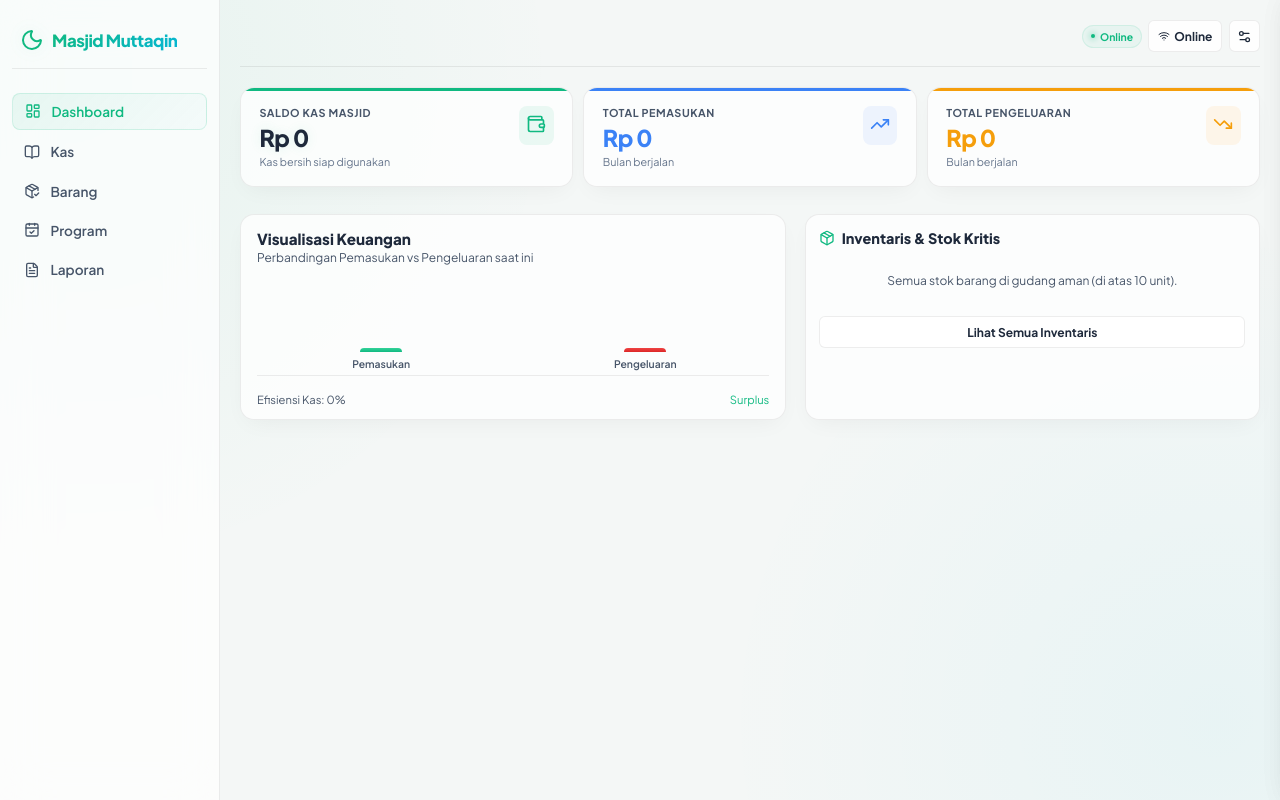
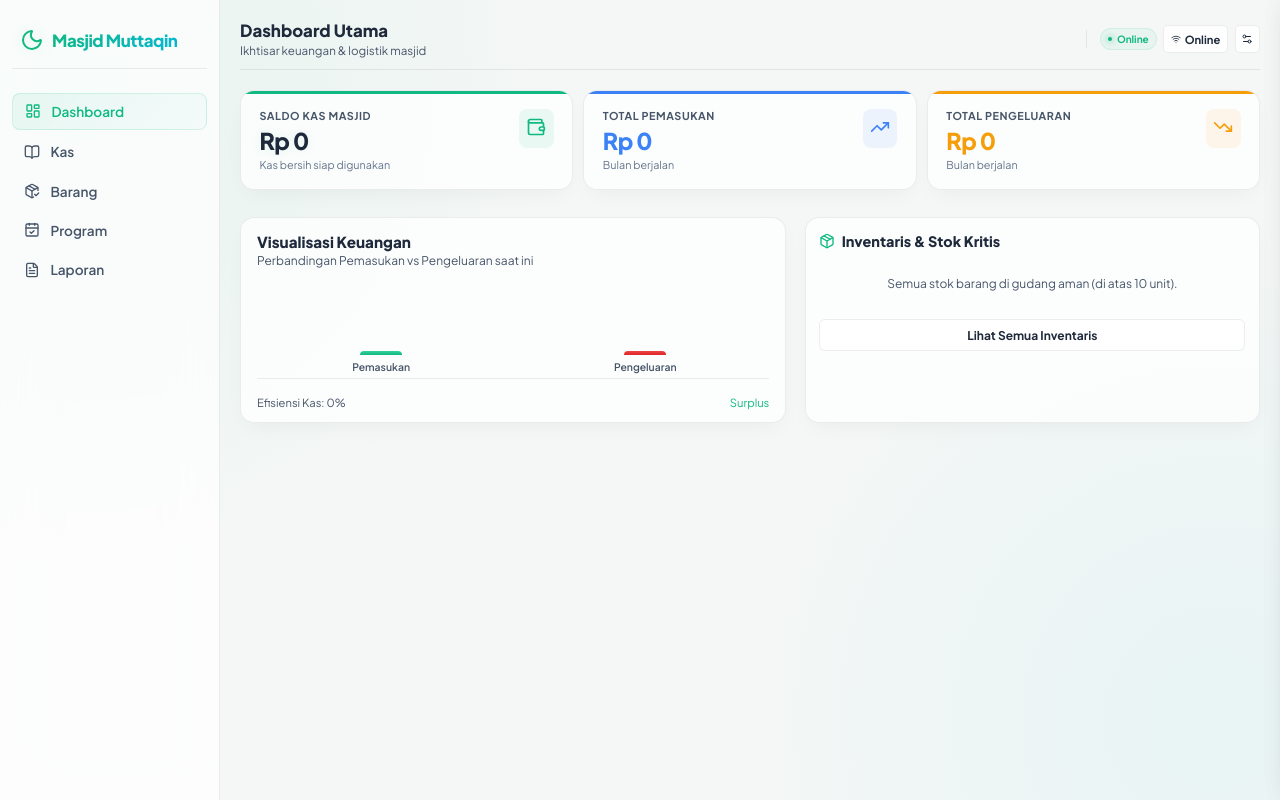
Before and after one commit to rasyiqi-code/Mesjid-Digital, a React (Vite) app: page / in a window 1280 px wide. Built offline with nearby package versions, Linux system fonts and the light colour scheme.

Commit message:
UI: Satukan header sekunder (judul, deskripsi, tombol aksi drawer) Kas & Barang ke dalam Navbar utama

```diff
--- a/src/App.tsx
+++ b/src/App.tsx
@@ -34,7 +34,6 @@ import type {
 } from './utils/storage';
 import {
   LayoutDashboard,
-  PlusCircle,
   FileText,
   Info,
   CheckCircle2,
@@ -392,6 +391,8 @@ function App() {
           activeTab={activeTab}
           barangSubTab={barangSubTab}
           setBarangSubTab={setBarangSubTab}
+          onOpenCashDrawer={() => setIsCashDrawerOpen(true)}
+          onOpenInventoryDrawer={() => setIsInventoryDrawerOpen(true)}
         />
 
         <main style={{ minHeight: '60vh' }} className="animate-in-fade">
@@ -412,66 +413,20 @@ function App() {
           )}
 
           {activeTab === 'kas' && (
-            <div style={{ display: 'flex', flexDirection: 'column', gap: '0.85rem' }}>
-              {/* Header Buku Kas & Tombol Tambah Aksi */}
-              <div className="glass-card flex-mobile-col" style={{ padding: '0.75rem 1rem' }}>
-                <div>
-                  <h3 style={{ fontSize: '1rem', fontWeight: 800 }}>Buku Jurnal Kas Masjid</h3>
-                  <p style={{ fontSize: '0.725rem', color: 'var(--text-secondary)', marginTop: '0.15rem' }}>
-                    Daftar pemasukan dan pengeluaran keuangan real-time
-                  </p>
-                </div>
-                <button
-                  onClick={() => setIsCashDrawerOpen(true)}
-                  className="btn btn-primary"
-                  style={{ gap: '0.35rem', padding: '0.45rem 0.85rem', fontSize: '0.8rem', minHeight: '34px', borderRadius: '6px' }}
-                >
-                  <PlusCircle size={15} />
-                  Tambah Transaksi
-                </button>
-              </div>
-
-              <div className="glass-card" style={{ textAlign: 'left' }}>
-                <CashHistory
-                  cashTransactions={cashHistory}
-                  onDelete={handleDeleteCash}
-                  onViewImage={(url) => setActiveModalImage(url)}
-                />
-              </div>
+            <div className="glass-card animate-in-fade" style={{ textAlign: 'left' }}>
+              <CashHistory
+                cashTransactions={cashHistory}
+                onDelete={handleDeleteCash}
+                onViewImage={(url) => setActiveModalImage(url)}
+              />
             </div>
           )}
 
           {activeTab === 'catat_barang' && (
             <div style={{ display: 'flex', flexDirection: 'column', gap: '0.85rem' }}>
-              {/* Header Halaman Barang & Pilihan Sub-Tab */}
-              <div className="glass-card flex-mobile-col" style={{ padding: '0.75rem 1rem', justifyContent: 'space-between', alignItems: 'center' }}>
-                <div style={{ display: 'flex', flexWrap: 'wrap', justifyContent: 'space-between', alignItems: 'center', width: '100%', gap: '0.85rem' }}>
-                  <div>
-                    <h3 style={{ fontSize: '1rem', fontWeight: 800 }}>Inventaris & Logistik Gudang</h3>
-                    <p style={{ fontSize: '0.725rem', color: 'var(--text-secondary)', marginTop: '0.15rem' }}>
-                      Kelola persediaan barang dan mutasi logistik masjid
-                    </p>
-                  </div>
-
-                  <div style={{ display: 'flex', alignItems: 'center', gap: '0.65rem' }}>
-                    {/* Tombol Catat Mutasi (Hanya muncul jika sub-tab Mutasi aktif) */}
-                    {barangSubTab === 'catat' && (
-                      <button
-                        onClick={() => setIsInventoryDrawerOpen(true)}
-                        className="btn btn-primary"
-                        style={{ gap: '0.35rem', padding: '0.45rem 0.85rem', fontSize: '0.8rem', minHeight: '34px', borderRadius: '6px' }}
-                      >
-                        <PlusCircle size={15} />
-                        Catat Mutasi
-                      </button>
-                    )}
-                  </div>
-                </div>
-              </div>
-
               {/* Sub-tab Mutasi: Riwayat mutasi barang saja */}
               {barangSubTab === 'catat' && (
-                <div className="glass-card">
+                <div className="glass-card animate-in-fade">
                   <InventoryHistory
                     transactions={invHistory}
                     onDelete={handleDeleteInventory}
--- a/src/components/Navbar.tsx
+++ b/src/components/Navbar.tsx
@@ -1,5 +1,5 @@
 import React from 'react';
-import { Moon, Wifi, WifiOff, RefreshCw, Settings2, PackageCheck, FolderOpen } from 'lucide-react';
+import { Moon, Wifi, WifiOff, RefreshCw, Settings2, PackageCheck, FolderOpen, PlusCircle } from 'lucide-react';
 
 interface NavbarProps {
   isOnline: boolean;
@@ -11,9 +11,11 @@ interface NavbarProps {
   onManualSync: () => void;
   onOpenSettings: () => void; // Buka tab Pengaturan dari tombol gear di navbar
   mosqueName?: string; // Nama masjid dari pengaturan, fallback ke default
-  activeTab?: string;
+  activeTab: string;
+  onOpenCashDrawer?: () => void;
   barangSubTab?: 'catat' | 'stok';
   setBarangSubTab?: (tab: 'catat' | 'stok') => void;
+  onOpenInventoryDrawer?: () => void;
 }
 
 export const Navbar: React.FC<NavbarProps> = ({
@@ -29,90 +31,167 @@ export const Navbar: React.FC<NavbarProps> = ({
   activeTab,
   barangSubTab,
   setBarangSubTab,
+  onOpenInventoryDrawer,
+  onOpenCashDrawer,
 }) => {
+  // Dapatkan informasi halaman dinamis secara modular
+  const getPageInfo = () => {
+    switch (activeTab) {
+      case 'dashboard':
+        return {
+          title: 'Dashboard Utama',
+          desc: 'Ikhtisar keuangan & logistik masjid'
+        };
+      case 'kas':
+        return {
+          title: 'Jurnal Kas Masjid',
+          desc: 'Catatan pemasukan & pengeluaran uang real-time'
+        };
+      case 'catat_barang':
+        return {
+          title: 'Inventaris & Logistik',
+          desc: 'Persediaan barang & mutasi logistik masjid'
+        };
+      case 'program':
+        return {
+          title: 'Program & Kegiatan',
+          desc: 'Manajemen acara rutin & program DKM'
+        };
+      case 'laporan':
+        return {
+          title: 'Laporan & Ekspor',
+          desc: 'Unduh laporan keuangan & inventaris'
+        };
+      case 'pengaturan':
+        return {
+          title: 'Pengaturan Aplikasi',
+          desc: 'Konfigurasi masjid & Google Sheets'
+        };
+      default:
+        return {
+          title: mosqueName,
+          desc: 'Sistem Informasi Masjid'
+        };
+    }
+  };
+
+  const pageInfo = getPageInfo();
+
   return (
-    <header className="nav-header" style={{ alignItems: 'center' }}>
-      <div className="logo-section">
-        {/* Tampilan logo hanya muncul di perangkat mobile (di desktop diwakili oleh sidebar) */}
+    <header className="nav-header" style={{ display: 'flex', flexDirection: 'column', gap: '0.55rem', width: '100%', borderBottom: '1px solid var(--border-subtle)', paddingBottom: '0.65rem' }}>
+      <div style={{ display: 'flex', justifyContent: 'space-between', alignItems: 'center', width: '100%', flexWrap: 'wrap', gap: '0.65rem' }}>
+
+        {/* Sisi Kiri: Logo Mobile (jika mobile) + Informasi Halaman Aktif */}
+        <div style={{ display: 'flex', flexDirection: 'column', alignItems: 'flex-start', textAlign: 'left' }}>
+          {/* Logo Mobile */}
+          <div className="mobile-only" style={{ display: 'flex', alignItems: 'center', gap: '0.4rem', marginBottom: '0.2rem' }}>
+            <Moon className="logo-icon" size={18} />
+            <h1 className="logo-title" style={{ fontSize: '0.9rem', fontWeight: 800 }}>{mosqueName}</h1>
+          </div>
+          {/* Judul Halaman Utama */}
+          <div style={{ display: 'flex', flexDirection: 'column' }}>
+            <h2 style={{ fontSize: '1.05rem', fontWeight: 800, color: 'var(--text-primary)', margin: 0 }}>
+              {pageInfo.title}
+            </h2>
+            <p className="desktop-only" style={{ fontSize: '0.725rem', color: 'var(--text-secondary)', margin: '0.15rem 0 0 0' }}>
+              {pageInfo.desc}
+            </p>
+          </div>
+        </div>
+
+        {/* Sisi Kanan: Switcher + Aksi Drawer + Status Koneksi */}
+        <div style={{ display: 'flex', alignItems: 'center', gap: '0.65rem', flexWrap: 'wrap' }}>
+
+          {/* Switcher Sub-tab Barang */}
+          {activeTab === 'catat_barang' && setBarangSubTab && barangSubTab && (
             <div
               style={{
                 display: 'flex',
-            alignItems: 'center',
-            gap: '0.4rem'
-          }}
-          className="mobile-logo-wrapper"
-        >
-          <Moon className="logo-icon" size={20} />
-          <div>
-            <h1 className="logo-title" style={{ fontSize: '0.95rem', fontWeight: 800 }}>{mosqueName}</h1>
-          </div>
-        </div>
-      </div>
-
-      {/* Tab switcher Barang di bagian tengah header utama ketika tab Barang aktif */}
-      {activeTab === 'catat_barang' && setBarangSubTab && barangSubTab && (
-        <div
-          className="header-tab-switcher"
-          style={{
-            display: 'flex',
-            gap: '0.3rem',
-            background: 'rgba(255,255,255,0.8)',
-            padding: '0.2rem',
-            borderRadius: '8px',
+                gap: '0.2rem',
+                background: 'rgba(0,0,0,0.03)',
+                padding: '0.15rem',
+                borderRadius: '6px',
                 border: '1px solid var(--border-subtle)',
-            alignItems: 'center',
-            boxShadow: '0 2px 8px rgba(0,0,0,0.04)'
+                alignItems: 'center'
               }}
             >
               <button
                 onClick={() => setBarangSubTab('catat')}
                 className={`btn ${barangSubTab === 'catat' ? 'btn-primary' : 'btn-secondary'}`}
                 style={{
-              padding: '0.35rem 0.65rem',
-              fontSize: '0.75rem',
-              borderRadius: '5px',
-              minHeight: '28px',
-              gap: '0.25rem',
+                  padding: '0.3rem 0.6rem',
+                  fontSize: '0.7rem',
+                  borderRadius: '4px',
+                  minHeight: '26px',
+                  gap: '0.2rem',
                   border: 'none'
                 }}
               >
-            <PackageCheck size={12} />
+                <PackageCheck size={11} />
                 <span>Mutasi</span>
               </button>
               <button
                 onClick={() => setBarangSubTab('stok')}
                 className={`btn ${barangSubTab === 'stok' ? 'btn-primary' : 'btn-secondary'}`}
                 style={{
-              padding: '0.35rem 0.65rem',
-              fontSize: '0.75rem',
-              borderRadius: '5px',
-              minHeight: '28px',
-              gap: '0.25rem',
+                  padding: '0.3rem 0.6rem',
+                  fontSize: '0.7rem',
+                  borderRadius: '4px',
+                  minHeight: '26px',
+                  gap: '0.2rem',
                   border: 'none'
                 }}
               >
-            <FolderOpen size={12} />
+                <FolderOpen size={11} />
                 <span>Stok</span>
               </button>
             </div>
           )}
 
-      <div className="conn-panel" style={{ gap: '0.4rem' }}>
-        {/* Status Koneksi */}
-        <div style={{ display: 'flex', flexDirection: 'column', alignItems: 'flex-end', gap: '0.1rem' }}>
-          <div className={`status-badge ${isOnline ? 'online' : 'offline'}`} style={{ padding: '0.25rem 0.5rem', fontSize: '0.65rem' }}>
+          {/* Tombol Aksi Halaman Kas (Tambah Transaksi) */}
+          {activeTab === 'kas' && onOpenCashDrawer && (
+            <button
+              onClick={onOpenCashDrawer}
+              className="btn btn-primary"
+              style={{ gap: '0.3rem', padding: '0.35rem 0.75rem', fontSize: '0.75rem', minHeight: '32px', borderRadius: '6px' }}
+            >
+              <PlusCircle size={13} />
+              <span>Tambah Transaksi</span>
+            </button>
+          )}
+
+          {/* Tombol Aksi Halaman Barang (Catat Mutasi) */}
+          {activeTab === 'catat_barang' && barangSubTab === 'catat' && onOpenInventoryDrawer && (
+            <button
+              onClick={onOpenInventoryDrawer}
+              className="btn btn-primary"
+              style={{ gap: '0.3rem', padding: '0.35rem 0.75rem', fontSize: '0.75rem', minHeight: '32px', borderRadius: '6px' }}
+            >
+              <PlusCircle size={13} />
+              <span>Catat Mutasi</span>
+            </button>
+          )}
+
+          {/* Pembatas vertikal untuk memisahkan aksi halaman dengan status global (Hanya Desktop) */}
+          <div className="desktop-only" style={{ width: '1px', height: '18px', background: 'var(--border-subtle)', margin: '0 0.15rem' }}></div>
+
+          {/* Panel status jaringan & pengaturan */}
+          <div style={{ display: 'flex', alignItems: 'center', gap: '0.4rem' }}>
+
+            {/* Indikator Online/Offline */}
+            <div style={{ display: 'flex', flexDirection: 'column', alignItems: 'flex-end' }}>
+              <div className={`status-badge ${isOnline ? 'online' : 'offline'}`} style={{ padding: '0.2rem 0.45rem', fontSize: '0.625rem', minHeight: '22px' }}>
                 <span className={`status-dot ${isOnline ? 'online' : 'offline'}`} style={{ width: '4px', height: '4px' }}></span>
                 {isOnline ? 'Online' : 'Offline'}
               </div>
               {isSyncing && syncProgressMsg && (
                 <span style={{
-              fontSize: '0.6rem',
+                  fontSize: '0.55rem',
                   color: 'var(--primary)',
                   fontWeight: 700,
                   display: 'inline-flex',
                   alignItems: 'center',
-              gap: '0.25rem',
-              textShadow: '0 0 8px rgba(16, 185, 129, 0.2)'
+                  gap: '0.15rem'
                 }}>
                   <RefreshCw size={8} style={{ animation: 'spin 1.5s linear infinite' }} />
                   {syncProgressMsg}
@@ -120,50 +199,45 @@ export const Navbar: React.FC<NavbarProps> = ({
               )}
             </div>
 
-        {/* Tombol Sinkronisasi Manual */}
+            {/* Tombol Sinkronisasi (Hanya muncul jika ada antrean) */}
             {queueCount > 0 && isOnline && (
               <button
                 onClick={onManualSync}
                 disabled={isSyncing}
                 className="btn btn-secondary"
-            style={{ padding: '0.3rem 0.55rem', fontSize: '0.75rem', gap: '0.25rem', minHeight: '32px', borderRadius: '6px' }}
-            title="Sinkronkan data sekarang"
+                style={{ padding: '0.25rem 0.45rem', fontSize: '0.7rem', gap: '0.2rem', minHeight: '28px', borderRadius: '5px' }}
+                title="Sinkronkan data ke Google Sheets"
               >
-            <RefreshCw size={12} style={{ animation: isSyncing ? 'spin 1.5s linear infinite' : 'none' }} />
+                <RefreshCw size={10} style={{ animation: isSyncing ? 'spin 1.5s linear infinite' : 'none' }} />
                 <span>Sync ({queueCount})</span>
               </button>
             )}
 
-        {/* Tombol Toggle Simulasi Offline */}
+            {/* Tombol Toggle Koneksi Simulasi */}
             <button
               onClick={onToggleSim}
               className={`btn ${isSimulatedOffline ? 'btn-accent' : 'btn-secondary'}`}
-          style={{ padding: '0.3rem 0.55rem', fontSize: '0.75rem', gap: '0.25rem', minHeight: '32px', borderRadius: '6px' }}
-          title={isSimulatedOffline ? 'Aktifkan koneksi internet' : 'Simulasikan hilangnya koneksi internet'}
+              style={{ padding: '0.25rem 0.45rem', fontSize: '0.7rem', gap: '0.2rem', minHeight: '28px', borderRadius: '5px' }}
+              title={isSimulatedOffline ? 'Aktifkan kembali koneksi internet' : 'Matikan koneksi internet (Simulasi)'}
             >
-          {isSimulatedOffline ? (
-            <>
-              <WifiOff size={12} />
-              <span>Offline</span>
-            </>
-          ) : (
-            <>
-              <Wifi size={12} />
-              <span>Online</span>
-            </>
-          )}
+              {isSimulatedOffline ? <WifiOff size={10} /> : <Wifi size={10} />}
+              <span className="desktop-only">{isSimulatedOffline ? 'Offline' : 'Online'}</span>
             </button>
 
             {/* Tombol Pengaturan */}
             <button
               onClick={onOpenSettings}
               className="btn btn-secondary"
-          style={{ padding: '0.3rem 0.45rem', minHeight: '32px', borderRadius: '6px' }}
+              style={{ padding: '0.25rem 0.35rem', minHeight: '28px', borderRadius: '5px' }}
               title="Pengaturan"
-          aria-label="Buka Pengaturan"
+              aria-label="Pengaturan"
             >
-          <Settings2 size={15} />
+              <Settings2 size={12} />
             </button>
+
+          </div>
+
+        </div>
       </div>
     </header>
   );
```
Also changed, not shown: src/index.css (+12 -0 lines). Lines whose indentation alone changed are shown as unchanged.
